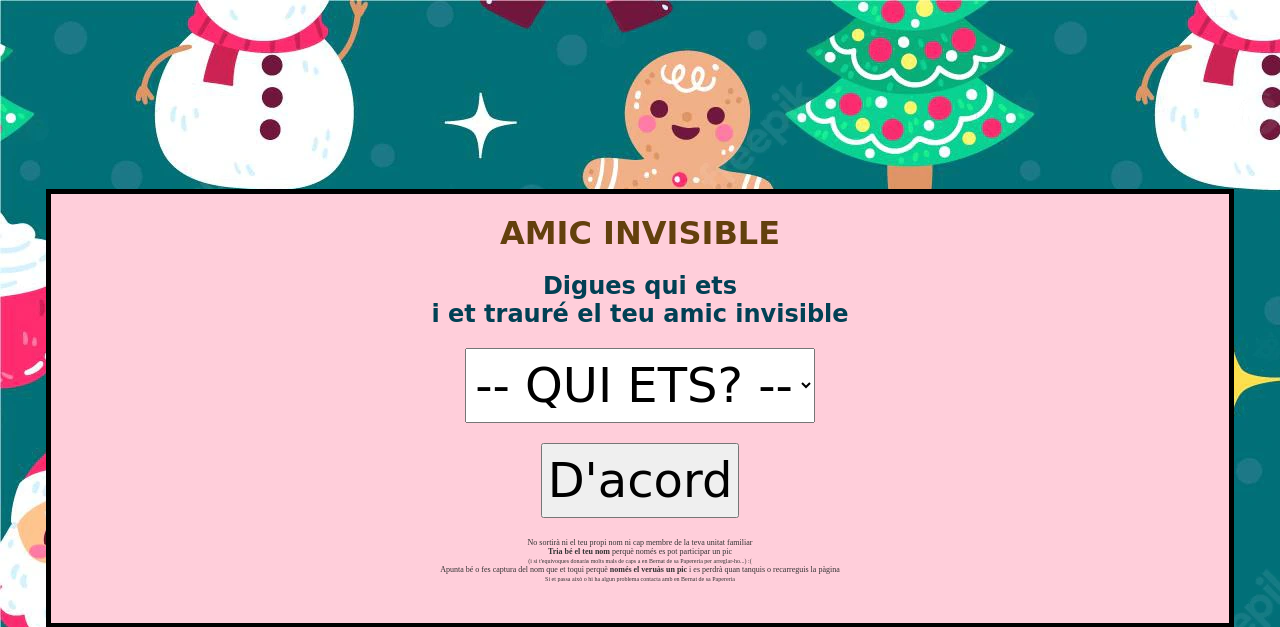
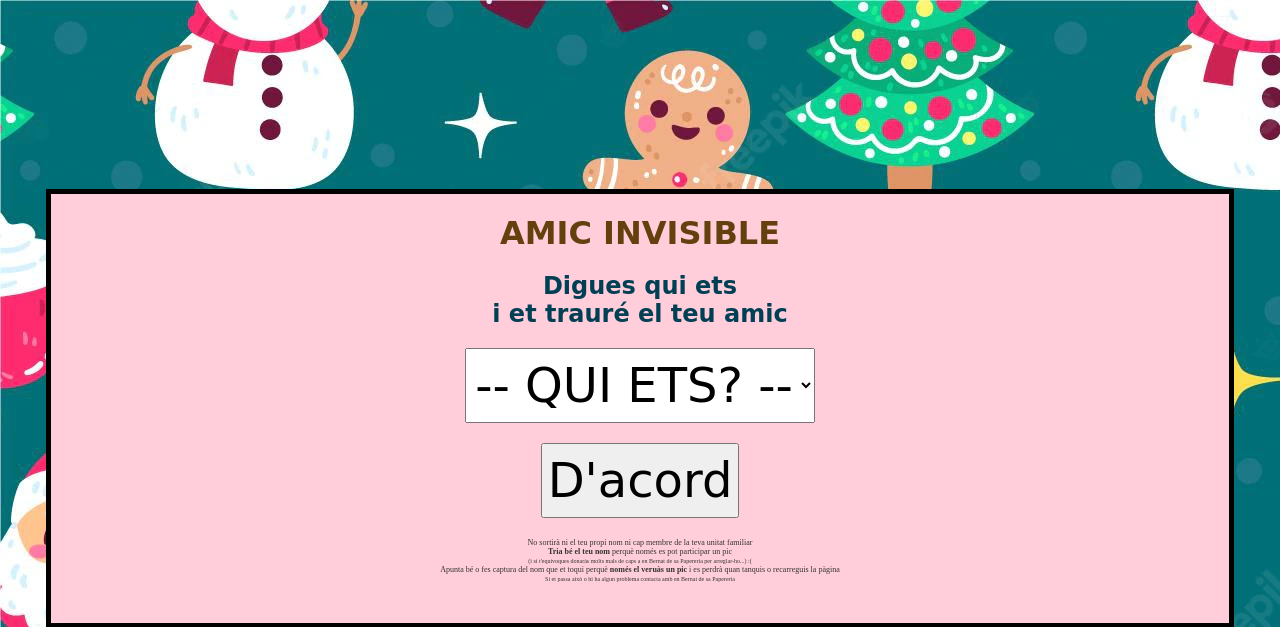
Before and after one commit to bmasq/amicinvisible, a PHP site: page / in a window 1280 px wide. Shown: the top 627 px of the page. Run offline with PHP 8.4, Linux system fonts and the light colour scheme; some web fonts are replaced.

Commit message:
Minor typo correction

```diff
--- a/index.php
+++ b/index.php
@@ -11,7 +11,7 @@
     <?php include "checkExisting.php"; ?>
     <div>
     <h1>AMIC INVISIBLE</h1>
-    <h2>Digues qui ets<br>i et trauré el teu amic invisible</h2>
+    <h2>Digues qui ets<br>i et trauré el teu amic</h2>
         <form action="secretFriend.php" method="get" onsubmit="return confirmSubmit();">
             <select name="player" id="player">
                 <option value="" disabled selected>-- QUI ETS? --</option>
```
